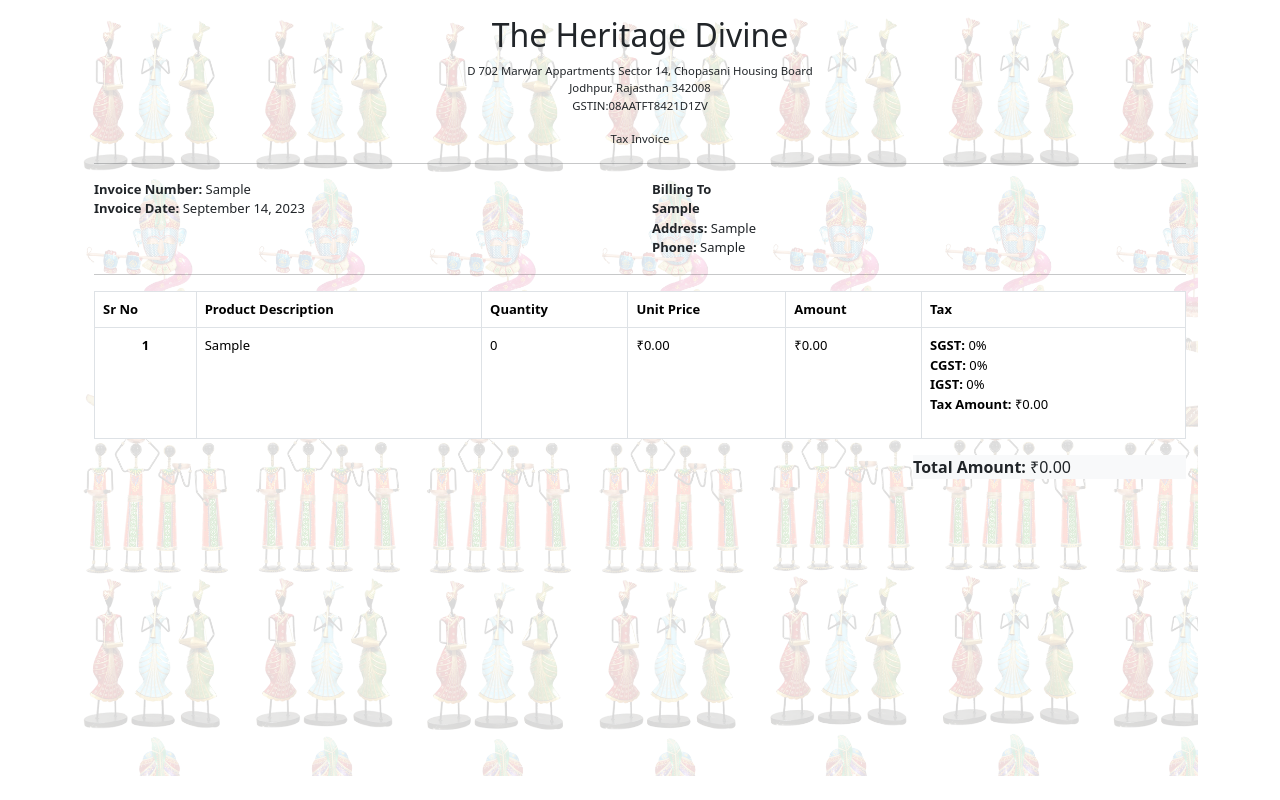
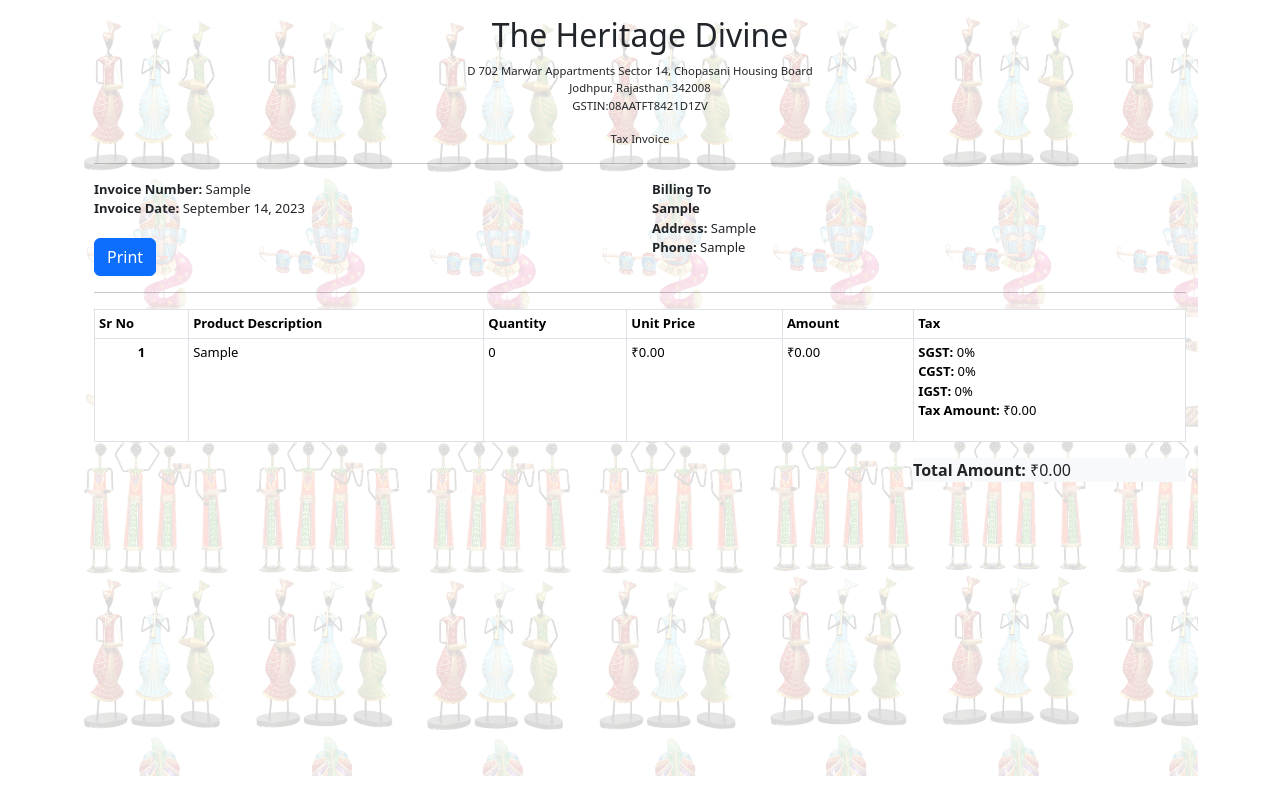
Before and after one commit to lavinamall/Invoice, a React (Create React App) app: page / in a window 1280 px wide. Both pictures are taken after typing "Sample", "Sample", "Sample", "Sample", "Sample" into the empty fields and a click on the button "Submit". Built offline with nearby package versions, Linux system fonts and the light colour scheme; the HTML template or start-up script is replaced by a standard one.

Commit message:
15September

```diff
--- a/src/components/InvoiceDetails.js
+++ b/src/components/InvoiceDetails.js
@@ -3,6 +3,10 @@
 import './InvoiceDetails.css'; // Import your custom CSS file
 
 function InvoiceDetails({ invoiceData, CompanyName, CompanyAddress }) {
+
+    function handlePrint() {
+        window.print(); // Trigger the browser's print dialog
+    }
 
     document.addEventListener("contextmenu", function (e) {
         e.preventDefault(); // Prevent the default right-click context menu
@@ -34,7 +38,8 @@
             <div class="row">
                 <div className="col">
                     <span><strong>Invoice Number:</strong> {invoiceData.InvoiceNumber}</span> <br />
-                    <span><strong>Invoice Date:</strong> {invoiceData.InvoiceDate}</span>
+                    <span><strong>Invoice Date:</strong> {invoiceData.InvoiceDate}</span><br /><br />
+                    <button className='btn btn-primary d-print-none rounded' onClick={handlePrint}>Print</button>
                 </div>
 
                 <div className="col">
@@ -47,8 +52,7 @@
 
             <hr />
 
-            <table className="table table-bordered table-responsive">
-                {/* <table className="table table-bordered table-hover fs-sm"> */}
+            <table className="table table-bordered table-responsive table-sm">
                 <thead>
                     <tr>
                         <th scope="col">Sr No</th>
```
